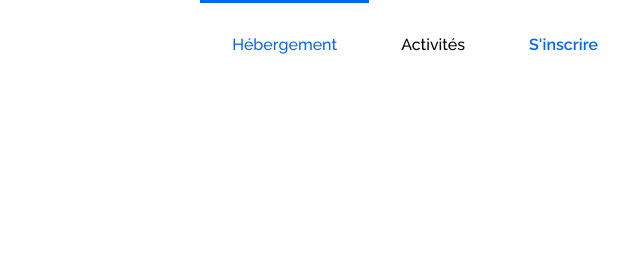
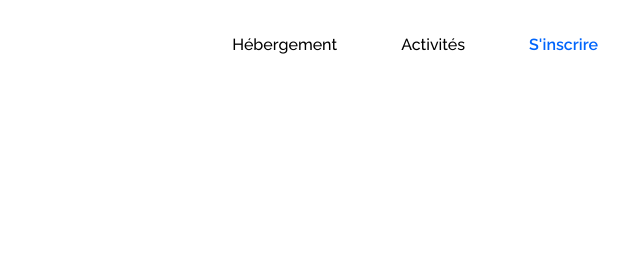
Before and after one commit to saadremani/RemaniSaad_P2_01022021, a plain HTML site: page index.html in a window 1280 px wide. Shown: the top 274 px of the page, 650-1280 px from the left. Drawn offline with Linux system fonts and the light colour scheme.

Commit message:
css header

```diff
--- a/styles.css
+++ b/styles.css
@@ -40,9 +40,7 @@ a {
     border-top: 3px transparent solid;
     border-bottom: 3px transparent solid;
   }
-  .headerNavLink[data-active=true] {
-    color: #0065FC;
-  }
+
   .headerNavLink:hover {
     color: #0065FC;
   }
@@ -60,9 +58,7 @@ a {
       grid-template-columns: auto 1fr auto auto;
       grid-template-areas: "logo . navbar button";
     }
-    .headerNavLink[data-active=true] {
-      border-top: 3px solid #0065FC;
-    }
+
     .headerNavLink:hover {
       border-top: 3px solid #0065FC;
     }
```
